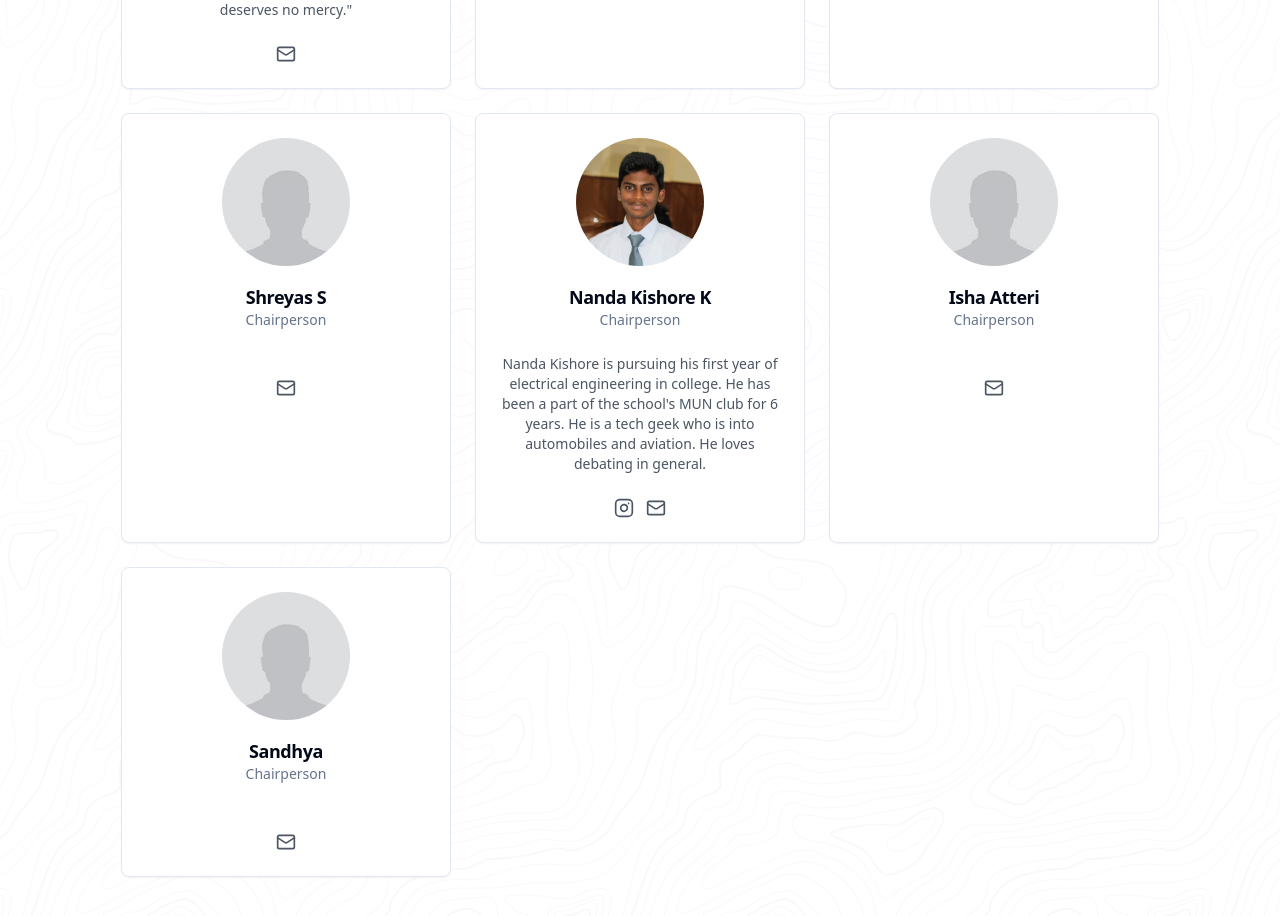
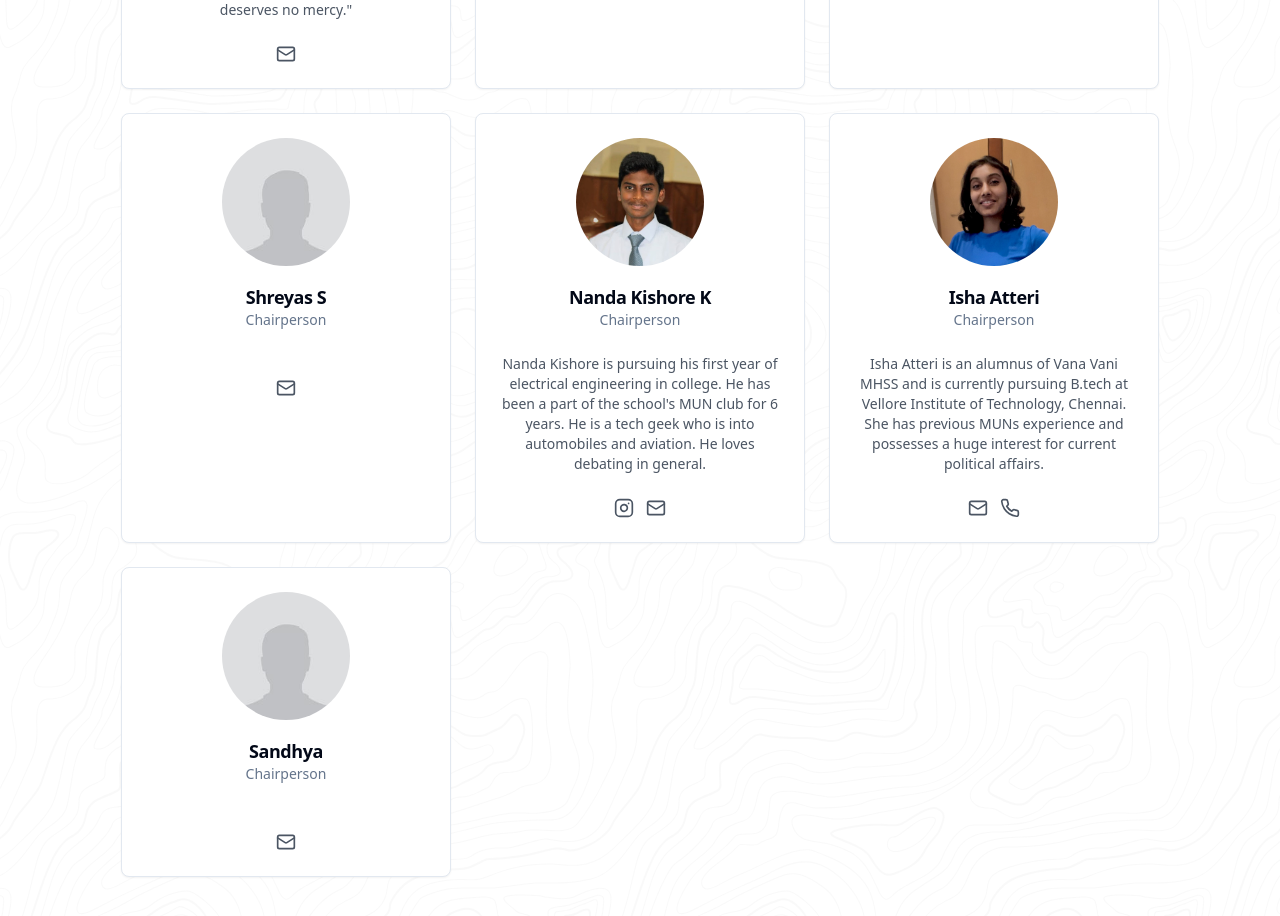
Before and after one commit to aryaniyaps/vanmun, a Next.js app: page /secretariat in a window 1280 px wide. Shown: the part 1720-2636 px from the top of the page. Built offline with nearby package versions, Linux system fonts and the light colour scheme.

Commit message:
update member info: isha

```diff
--- a/app/secretariat/page.tsx
+++ b/app/secretariat/page.tsx
@@ -102,9 +102,14 @@ const members: Member[] = [
   },
   {
     name: "Isha Atteri",
-    avatarURL: "/avatars/avatar.jpg",
+    avatarURL: "/avatars/isha.jpg",
+    writeup:
+      "Isha Atteri is an alumnus of Vana Vani MHSS and is currently pursuing B.tech at Vellore Institute of Technology, Chennai. She has previous MUNs experience and possesses a huge interest for current political affairs.",
     role: "Chairperson",
-    socials: [{ type: SocialType.Email, id: "placeholder@example.com" }],
+    socials: [
+      { type: SocialType.Email, id: "ishaatteri@gmail.com" },
+      { type: SocialType.Phone, id: "+919677055760" },
+    ],
   },
   {
     name: "Sandhya",
--- a/components/icons.tsx
+++ b/components/icons.tsx
@@ -20,6 +20,7 @@ import {
   Mail,
   Moon,
   MoreVertical,
+  Phone,
   Pizza,
   Plus,
   Settings,
@@ -48,6 +49,7 @@ export const Icons = {
     </svg>
   ),
   mail: Mail,
+  phone: Phone,
   instagram: Instagram,
   facebook: Facebook,
   ghost: Ghost,
--- a/components/member-card.tsx
+++ b/components/member-card.tsx
@@ -43,6 +43,17 @@ export function MemberCard({ member }: { member: Member }) {
                     href={`mailto:${social.id}`}
                   >
                     <Icons.mail size={20}></Icons.mail>
+                  </a>
+                );
+              case SocialType.Phone:
+                return (
+                  <a
+                    target="_blank"
+                    rel="noopener noreferrer"
+                    key={`${social.type}:${social.id}`}
+                    href={`tel:${social.id}`}
+                  >
+                    <Icons.phone size={20}></Icons.phone>
                   </a>
                 );
               case SocialType.Instagram:
--- a/lib/types.ts
+++ b/lib/types.ts
@@ -4,6 +4,7 @@ export enum SocialType {
   Instagram,
   Twitter,
   Email,
+  Phone,
 }
 
 type Social = {
```
Also changed, not shown: public/avatars/isha.jpg (added).
